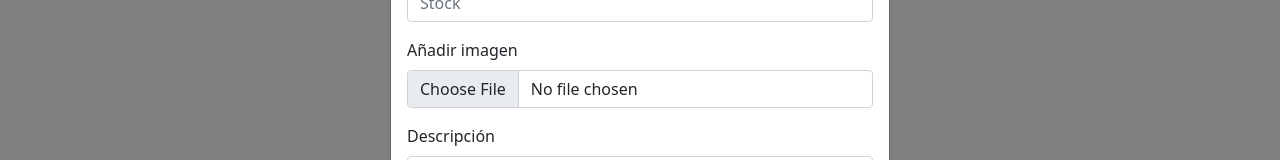
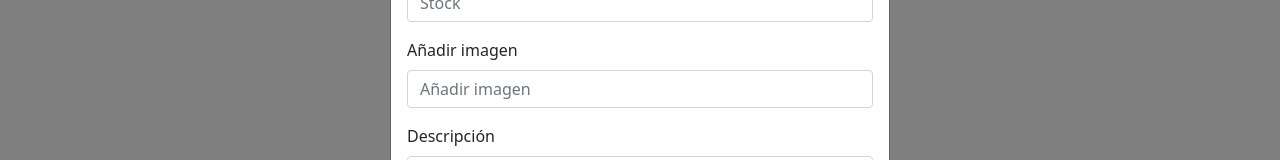
Before and after one commit to anpelodo/MarketPlace-react-ciclo4, a React (Create React App) app: page /admin in a window 1280 px wide. Both pictures are taken after a click on the button "Add". Shown: the part 506-666 px from the top of the page. Built offline with nearby package versions, Linux system fonts and the light colour scheme; no server answers.

Commit message:
se agrega la funcionalidad de crear productos

```diff
--- a/src/modules/admin/AdminView.js
+++ b/src/modules/admin/AdminView.js
@@ -22,7 +22,7 @@ export default function AdminView()  {
     });
   }, []);
 
-  console.log(post);
+  // console.log(post);
 
 
 
--- a/src/modules/admin/components/ModalAdd.js
+++ b/src/modules/admin/components/ModalAdd.js
@@ -3,12 +3,65 @@ import Modal from 'react-bootstrap/Modal';
 import Button from 'react-bootstrap/Button';
 import Form from 'react-bootstrap/Form';
 import { useState } from 'react';
+import axios from 'axios';
+const baseURL = "http://localhost:3002/api/product/list";
 
 export default function ModalAdd() {
+
+
+
   const [show, setShow] = useState(false);
+
+  const [form, setForm] = useState({});
+
+  const [post, setPost] = useState([]);
+
+
+
+  // const [codigo, setCodigo] = useState("");
+  // const [nombre, setNombre] = useState("");
+  // const [precio, setPrecio] = useState("");
+  // const [categoria, setCategoria] = useState("");
+  // const [stock, setStock] = useState("");
+  // const [img, setImg] = useState("");
+  // const [desc, setDesc] = useState("");
+  const getProducts = () =>{
+
+      axios.get(baseURL).then((response) => {
+        console.log("data");
+        console.log(response.data);
+        setPost(response.data);
+      });
+    };
 
   const handleClose = () => setShow(false);
   const handleShow = () => setShow(true);
+
+  const handleChange = e => {
+    setForm({
+      ...form,
+      [e.target.name]:e.target.value,
+
+    });
+  }
+
+  const handleSubmit = e =>{
+    // e.preventDefault();
+
+    const baseURLadd = "http://localhost:3002/api/product/add";
+    axios.post(baseURLadd,{...form}).then(res => {
+      console.log(res);
+      console.log(res.data);
+    })
+
+  getProducts();
+
+
+    alert("El formulario se ha enviado");
+
+  }
+
+
 
   return (
     <>
@@ -25,43 +78,43 @@ export default function ModalAdd() {
           <Modal.Title>Agregar Producto</Modal.Title>
         </Modal.Header>
         <Modal.Body>
-          <Form>
+          <Form onSubmit={handleSubmit}>
             <Form.Group className="mb-3" controlId="formBasicCodigo">
               <Form.Label>Codigo</Form.Label>
-              <Form.Control type="text" placeholder="Codigo" />
+              <Form.Control type="text" name="codigo" placeholder="Codigo" value={form.codigo} onChange={handleChange}/>
             </Form.Group>
 
             <Form.Group className="mb-3" controlId="formBasicNombre">
               <Form.Label>Nombre del producto</Form.Label>
-              <Form.Control type="text" placeholder="Nombre del producto" />
+              <Form.Control type="text" name="nombre" placeholder="Nombre del producto"  value={form.nombre} onChange={handleChange}/>
             </Form.Group>
 
             <Form.Group className="mb-3" controlId="formBasicPrecio">
               <Form.Label>Precio</Form.Label>
-              <Form.Control type="number" placeholder="Precio" />
+              <Form.Control type="number" name="precio" placeholder="Precio" value={form.precio} onChange={handleChange}/>
             </Form.Group>
 
             <Form.Group className="mb-3" controlId="formBasicCategoria">
               <Form.Label>Categoria</Form.Label>
-              <Form.Control type="text" placeholder="Categoria" />
+              <Form.Control type="text" name="categoria" placeholder="Categoria" value={form.categoria} onChange={handleChange}/>
             </Form.Group>
 
             <Form.Group className="mb-3" controlId="formBasicStock">
               <Form.Label>Stock</Form.Label>
-              <Form.Control type="number" placeholder="Stock" />
+              <Form.Control type="number" name="stock" placeholder="Stock" value={form.stock} onChange={handleChange}/>
             </Form.Group>
 
             <Form.Group className="mb-3" controlId="formBasicImagen">
               <Form.Label>Añadir imagen</Form.Label>
-              <Form.Control type="file" placeholder="Añadir imagen" />
+              <Form.Control type="text" name="img" placeholder="Añadir imagen" value={form.img} onChange={handleChange}/>
             </Form.Group>
 
             <Form.Group className="mb-3" controlId="formBasicDescripcion">
               <Form.Label>Descripción</Form.Label>
-              <Form.Control type="text" placeholder="Descipcion" />
+              <Form.Control type="text" name="desc" placeholder="Descipcion" value={form.desc} onChange={handleChange}/>
             </Form.Group>
 
-            <Button variant="primary" type="submit">
+            <Button variant="primary" type="submit" onClick={handleClose}>
               Submit
             </Button>
           </Form>
```
